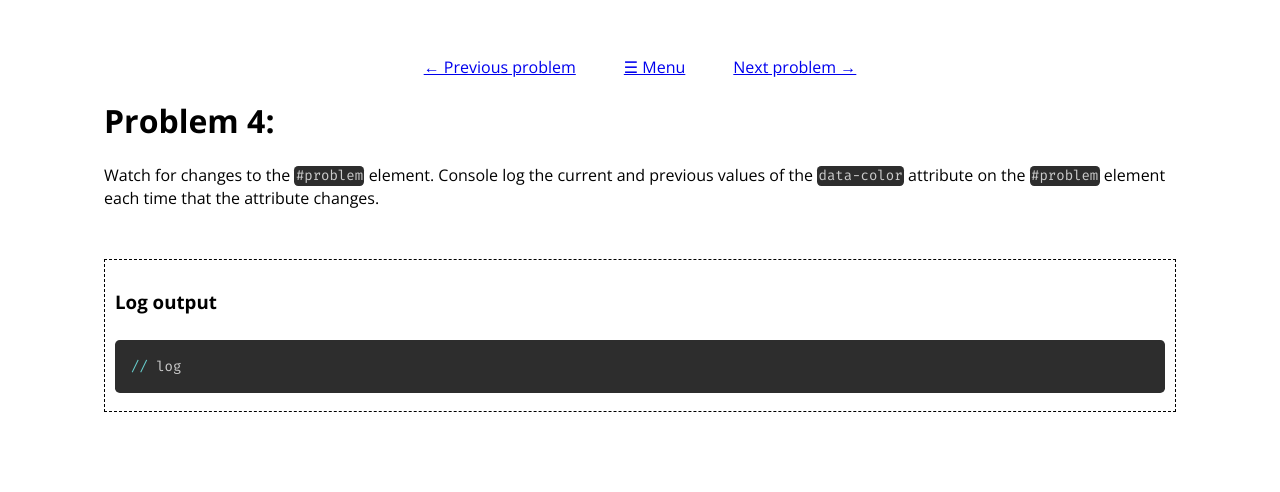
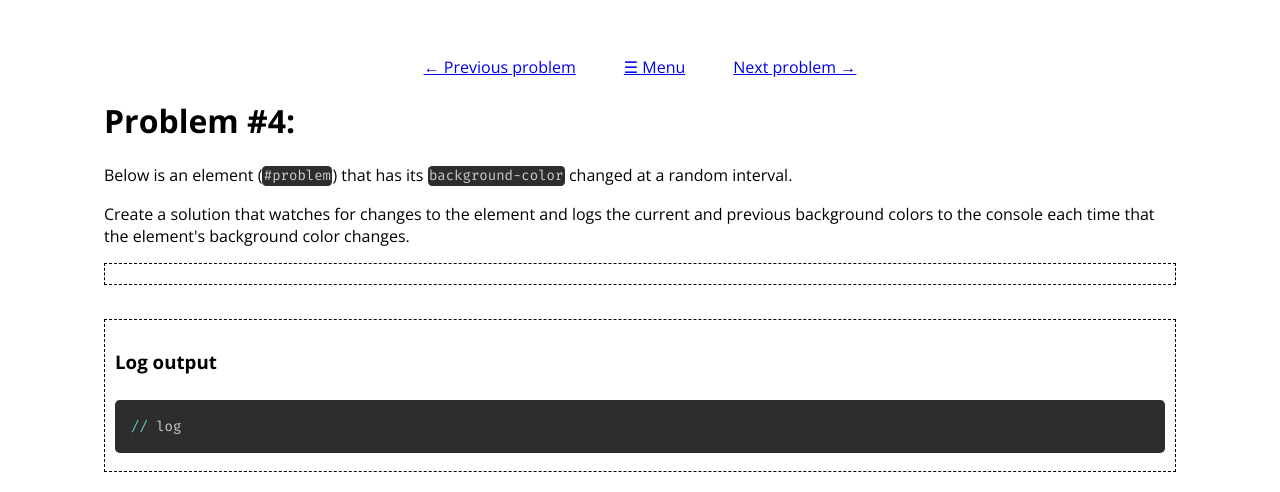
Before and after one commit to CROmetrics/eng-take-home-exercise, a website built with Parcel: page src/html/problem4.html in a window 1280 px wide. Built offline with nearby package versions, Linux system fonts and the light colour scheme.

Commit message:
Update problem4.html

```diff
--- a/src/html/problem4.html
+++ b/src/html/problem4.html
@@ -20,13 +20,20 @@
     </header>
     <main id="problem4">
       <div id="description">
-        <h1>Problem 4:</h1>
+        <h1>Problem #4:</h1>
         <p>
-          Watch for changes to the <code class="language-scss">#problem</code> element. Console log
-          the current and previous values of the
-          <code class="language-html">data-color</code> attribute on the
-          <code class="language-scss">#problem</code> element each time that the attribute changes.
+          Below is an element (<code class="language-scss">#problem</code>) that has its
+          <code class="language-scss">background-color</code>
+          changed at a random interval.
         </p>
+        <p>
+          Create a solution that watches for changes to the element and logs the current and
+          previous background colors to the console each time that the element's background color
+          changes.
+        </p>
+        <div class="problem-container">
+          <div id="problem"></div>
+        </div>
       </div>
       <div id="solution">
         <div>
```
